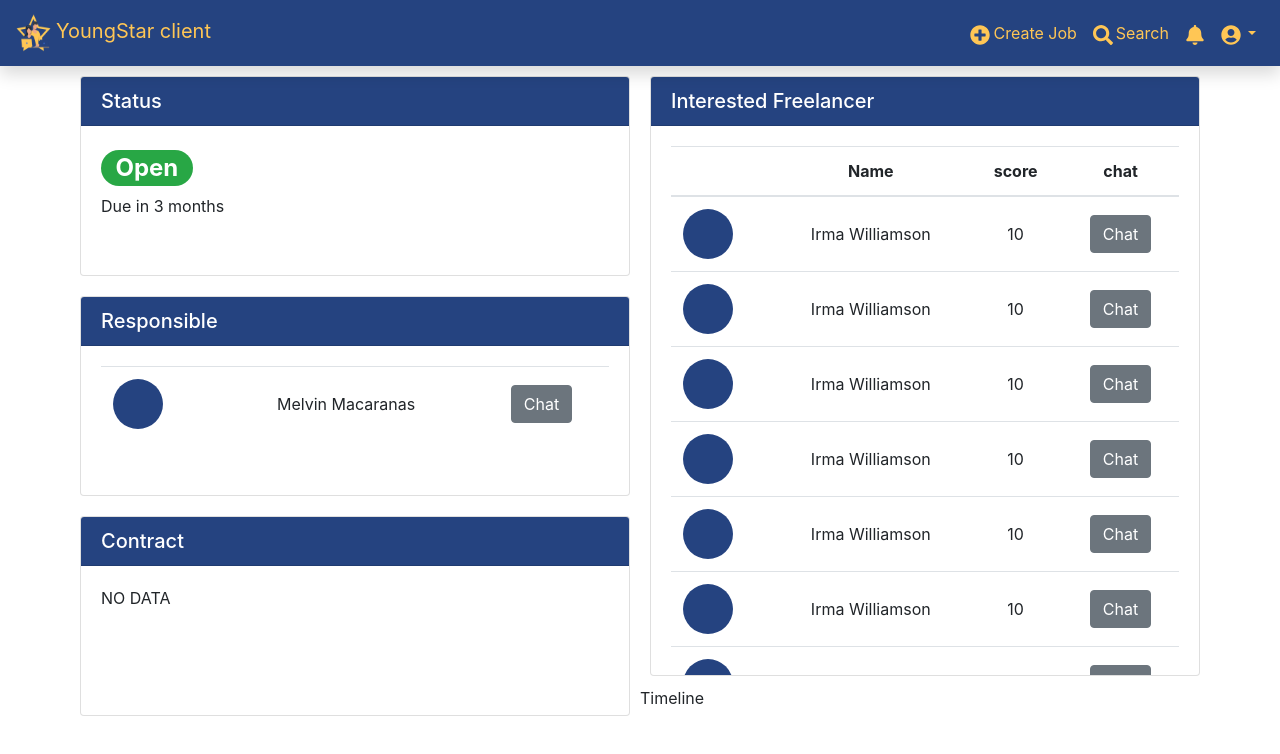
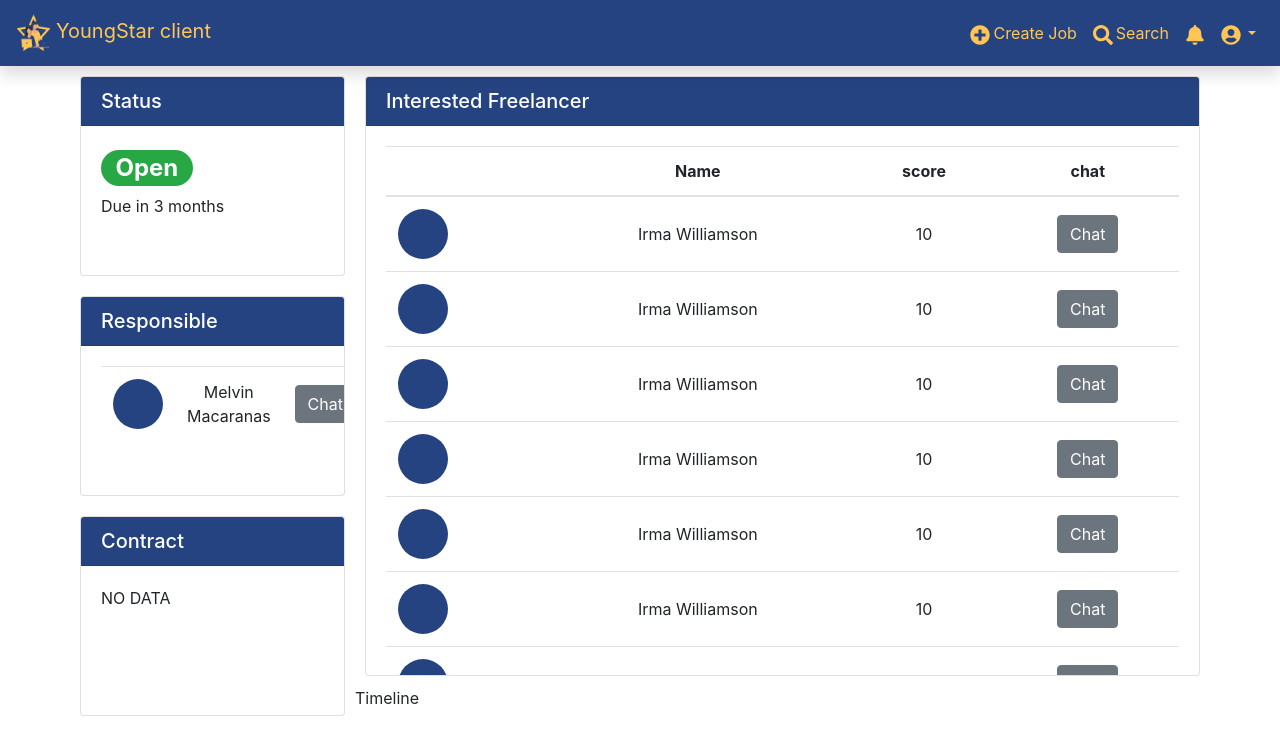
Before and after one commit to 2110423-2019-2/sec2_ShibaInu_front_end, a React (Create React App) app: page /client/dashboard in a window 1280 px wide. Shown: the top 754 px of the page. Built offline with nearby package versions, Linux system fonts and the light colour scheme.

Commit message:
change collumn size

```diff
--- a/src/DashboardClient.js
+++ b/src/DashboardClient.js
@@ -21,12 +21,12 @@ class DashboardClient extends React.Component {
         <Container>
           <header></header>
           <Row>
-            <Col >
+            <Col sm={3}>
                 <Row><DashboardStatus /></Row>
                 <Row><DashboardResponsible /></Row>
                 <Row><DashboardContract /></Row>
             </Col>
-            <Col >
+            <Col sm={9}>
                 <Row><FreelancerBox /></Row>
                 <Row>Timeline</Row>
             </Col>
```
